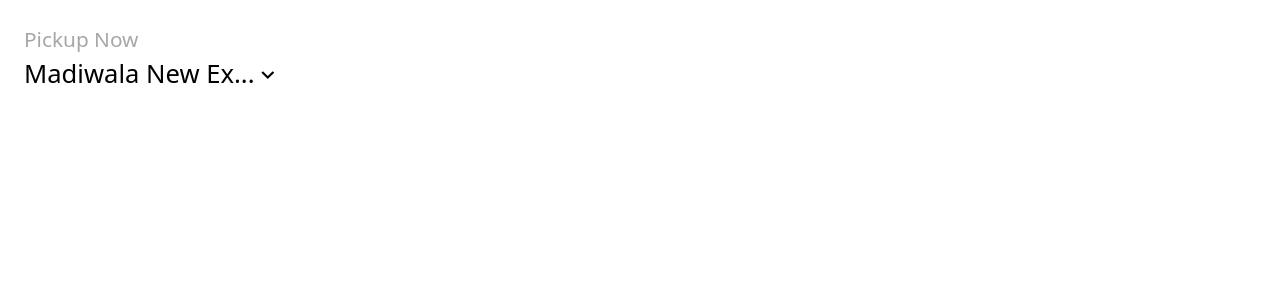
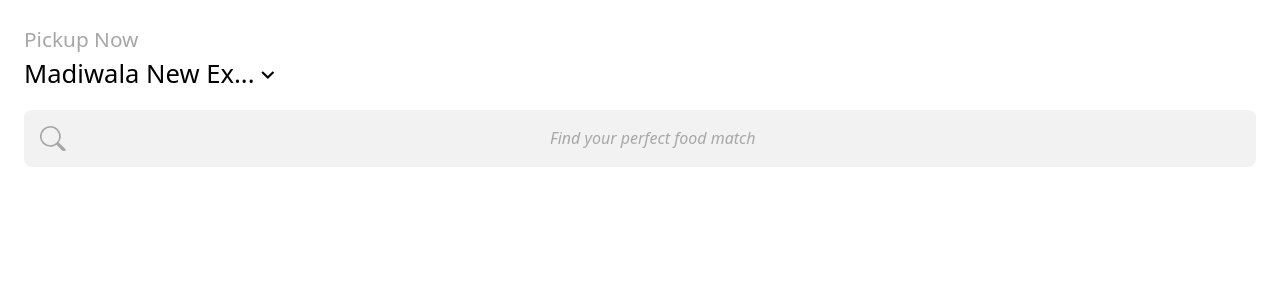
Before and after one commit to udit1707/TableTime, a Next.js app: page / in a window 1280 px wide. Shown: the top 300 px of the page. Built offline with nearby package versions, Linux system fonts and the light colour scheme.

Commit message:
feat: Searchbar UI Component

```diff
--- /dev/null
+++ b/components/SearchBar/SearchBar.jsx
@@ -0,0 +1,17 @@
+import { BsSearch } from "react-icons/bs";
+import styles from "./SearchBar.module.css";
+
+const SearchBar = () => {
+  return (
+    <div className={styles.searchBar}>
+      <BsSearch className={styles.icon} />
+      <input
+        type="text"
+        placeholder="Find your perfect food match"
+        className={styles.input}
+      />
+    </div>
+  );
+};
+
+export default SearchBar;
--- /dev/null
+++ b/components/SearchBar/SearchBar.module.css
@@ -0,0 +1,38 @@
+.searchBar {
+  display: flex;
+  flex-direction: row;
+  align-items: center;
+  margin-top: 1rem;
+  border-radius: 8px;
+  background-color: #f2f2f2;
+  padding: 1rem;
+}
+
+.icon {
+  font-size: 1.6rem;
+  color: #a7a7a7;
+  font-weight: 500;
+}
+
+.input {
+  border: none;
+  background-color: #f2f2f2;
+  color: #a7a7a7;
+  font-weight: 500;
+  text-align: center;
+  border-radius: 8px;
+  padding: 0 5rem;
+  flex: 1 0 0;
+}
+
+.input::placeholder {
+  color: #a7a7a7;
+  opacity: 1;
+  font-style: italic;
+}
+
+.input:focus {
+  outline: none;
+  background-color: #f2f2f2;
+  color: #a7a7a7;
+}
--- a/pages/index.js
+++ b/pages/index.js
@@ -1,9 +1,11 @@
 import Header from '@/components/Header/Header';
 import styles from '../styles/Index.module.css';
+import SearchBar from '@/components/SearchBar/SearchBar';
 
 const Index = () => {
   return ( <div className={styles.container}>
       <Header />
+      <SearchBar/>
   </div> );
 }
 
```
Also changed, not shown: components/SearchBar/index.js (added).
